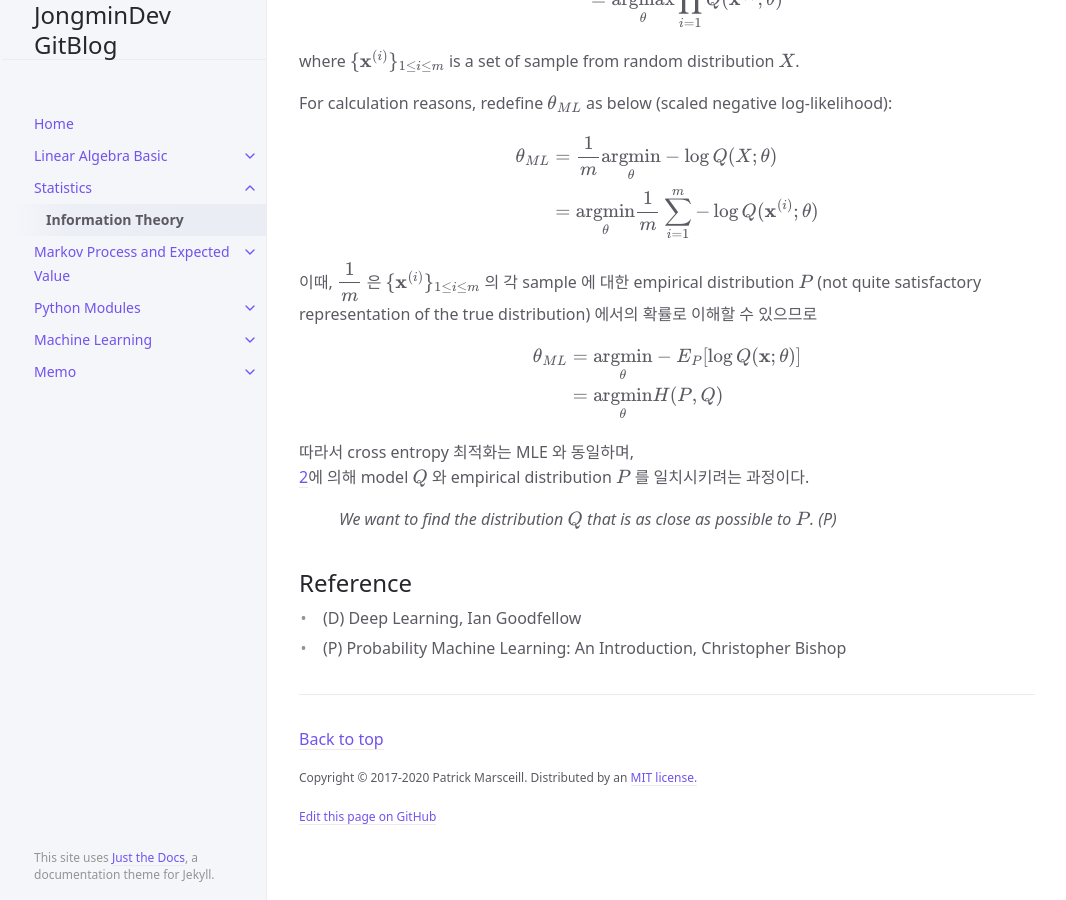
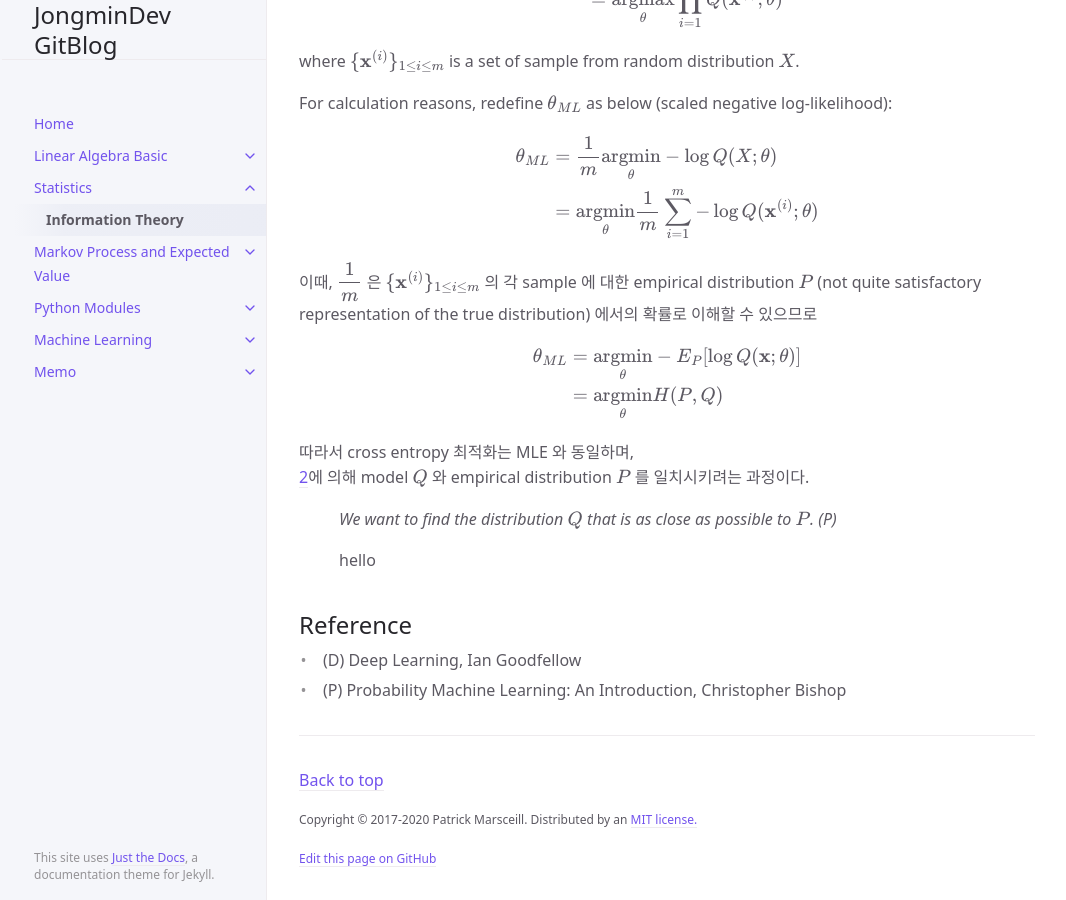
Before and after one commit to jongmindev/jongmindev.github.io, a Jekyll site: the page built from docs/Statistics/InformationTheory.md, in a window 1280 px wide and 900 px high, scrolled down 2543 px. Shown: the whole window, without its empty margins (105-1171 px from the left). Built offline with Jekyll 4.4.1, drawn with Linux system fonts in a browser that asks for light colours.

Commit message:
callout try

```diff
--- a/docs/Statistics/InformationTheory.md
+++ b/docs/Statistics/InformationTheory.md
@@ -134,6 +134,8 @@ $$
 
 {: .quote }
 > *We want to find the distribution* $Q$ *that is as close as possible to* $P$*. (P)*
+>
+> hello
 
 
 ## Reference
```
